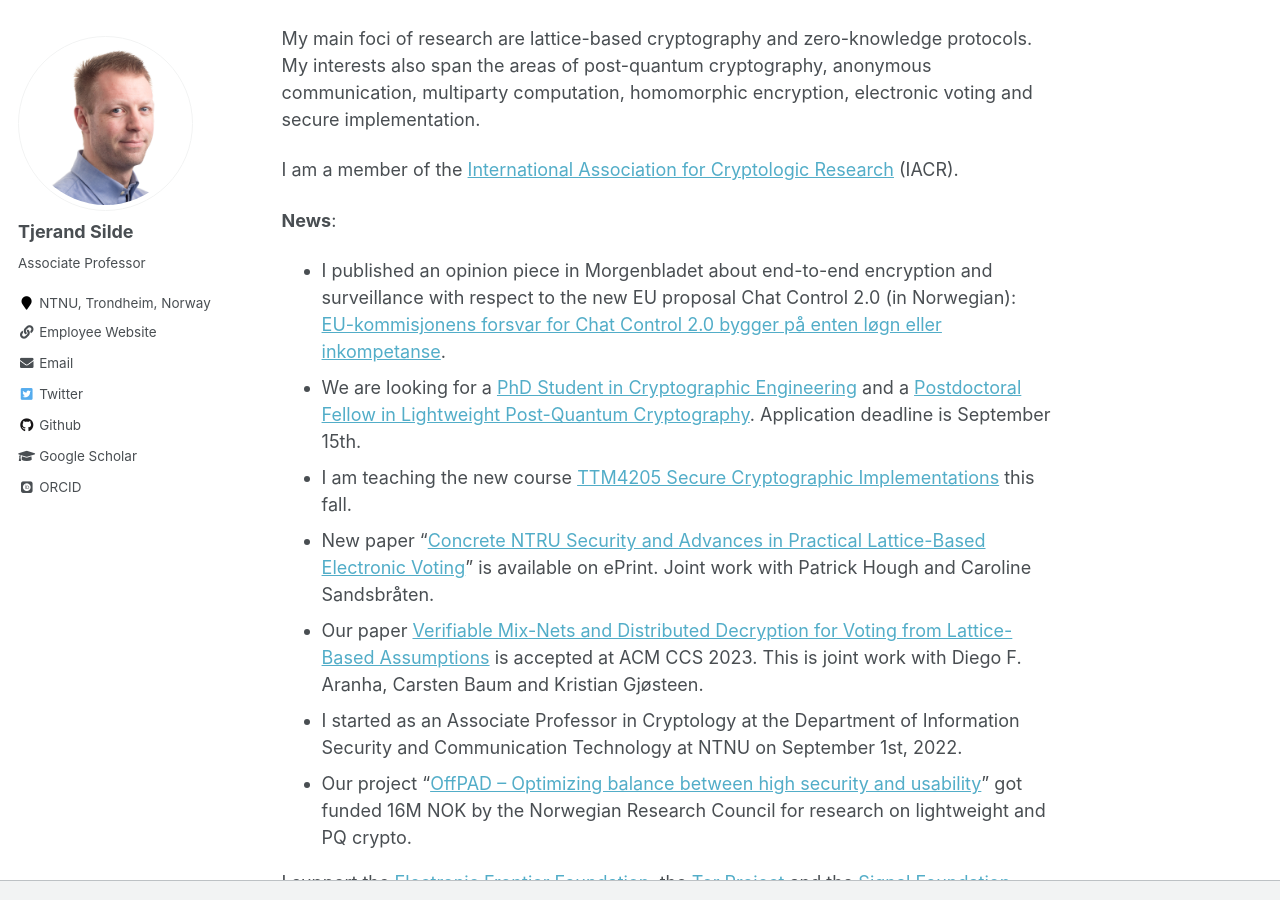
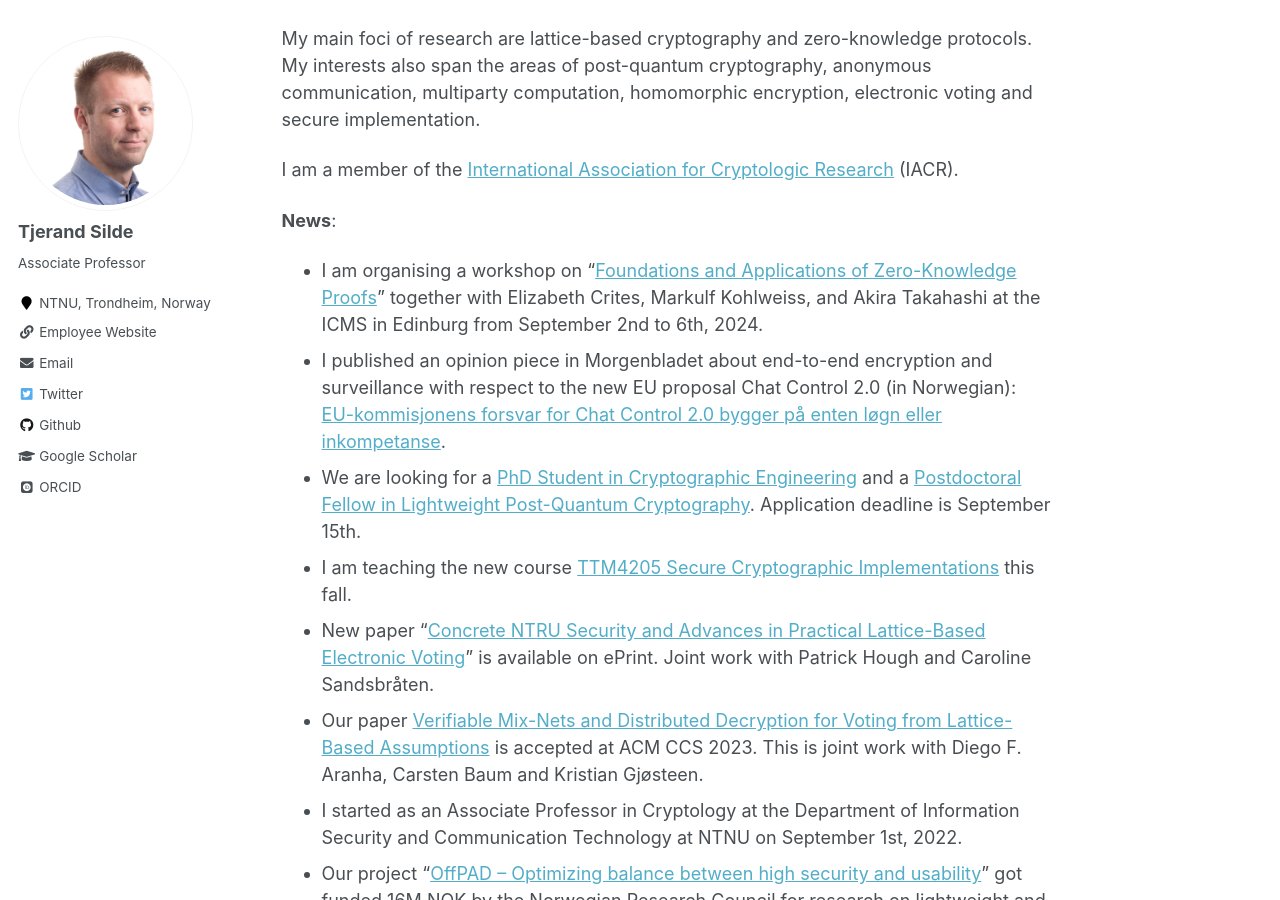
Before and after one commit to tjesi/tjesi.github.io, a Jekyll site: the page built from _pages/about.md, in a window 1280 px wide and 900 px high, scrolled down 344 px. Built offline with Jekyll 4.4.1, drawn with Linux system fonts in a browser that asks for light colours; some web fonts are replaced.

Commit message:
Update about.md

```diff
--- a/_pages/about.md
+++ b/_pages/about.md
@@ -18,6 +18,7 @@
 
 **News**:
 
+- I am organising a workshop on "[Foundations and Applications of Zero-Knowledge Proofs](https://www.icms.org.uk/ZeroKnowledgeProofs)" together with Elizabeth Crites, Markulf Kohlweiss, and Akira Takahashi at the ICMS in Edinburg from September 2nd to 6th, 2024.
 - I published an opinion piece in Morgenbladet about end-to-end encryption and surveillance with respect to the new EU proposal Chat Control 2.0 (in Norwegian): [EU-kommisjonens forsvar for Chat Control 2.0 bygger på enten løgn eller inkompetanse](https://www.morgenbladet.no/ideer/kronikk/2023/09/05/eu-kommisjonens-forsvar-for-chat-control-20-bygger-pa-enten-logn-eller-inkompetanse).
 - We are looking for a [PhD Student in Cryptographic Engineering](https://www.jobbnorge.no/en/available-jobs/job/246480/phd-candidate-in-cryptography-engineering) and a [Postdoctoral Fellow in Lightweight Post-Quantum Cryptography](https://www.jobbnorge.no/en/available-jobs/job/248833/postdoctoral-fellow-in-lightweight-post-quantum-cryptography). Application deadline is September 15th.
 - I am teaching the new course [TTM4205 Secure Cryptographic Implementations](https://tjerandsilde.no/TTM4205) this fall.
```
